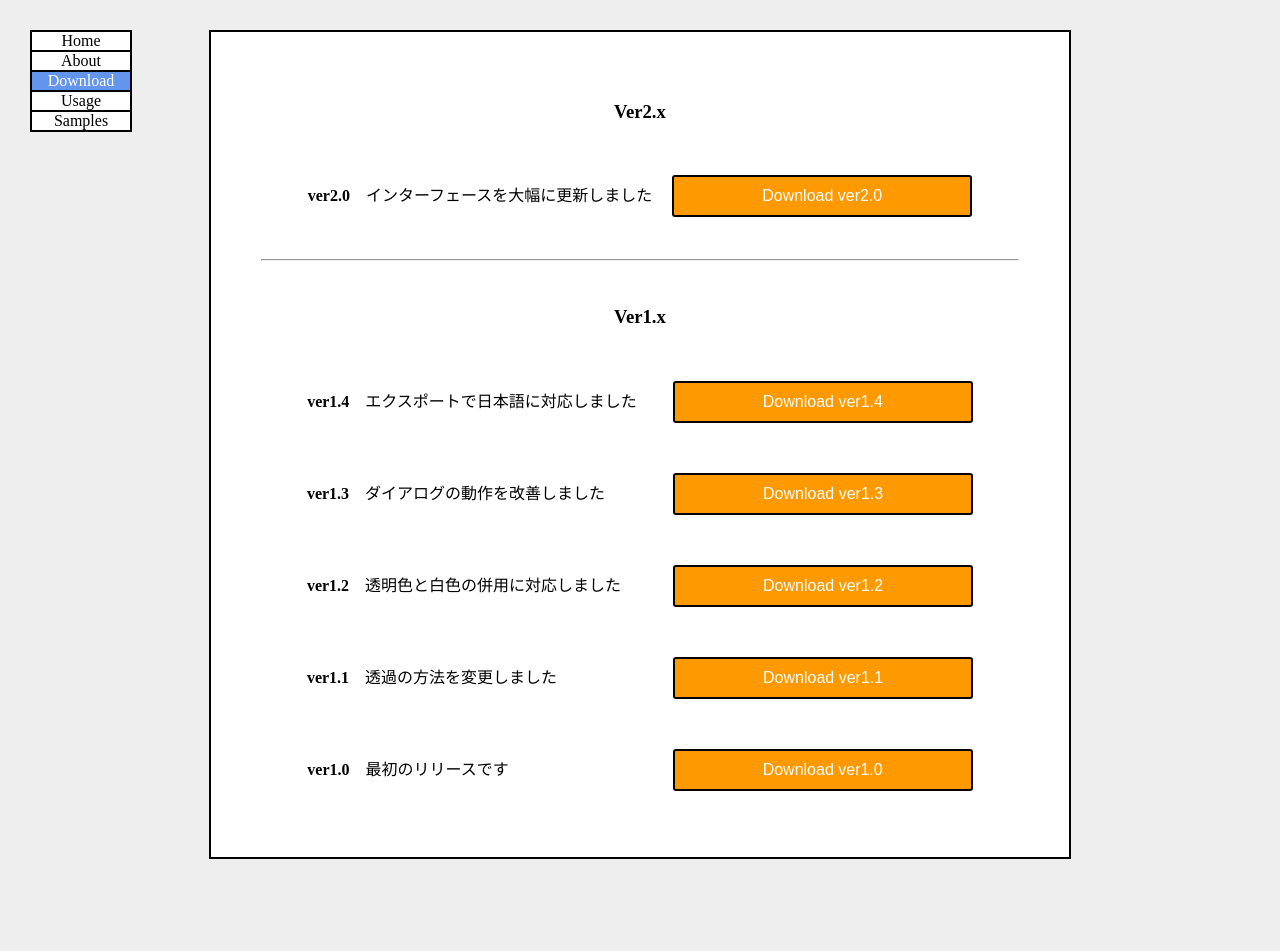
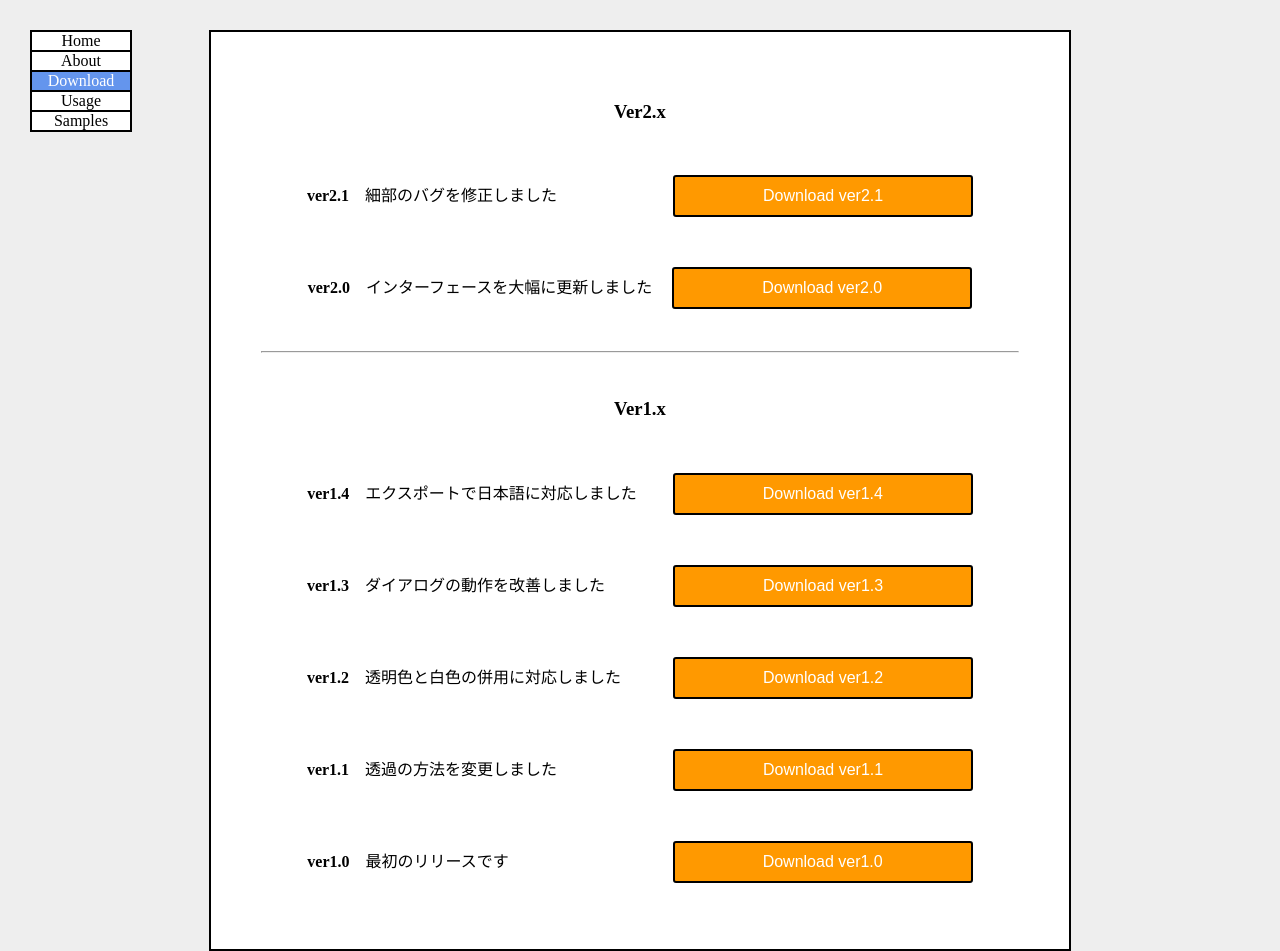
Before and after one commit to RJ45K/icon-builder, a plain HTML site: page download/index.html in a window 1280 px wide. Before the commit the page ends 889 px from the top, so only its background shows below. Drawn offline with Linux system fonts and the light colour scheme.

Commit message:
Update index.html

```diff
--- a/download/index.html
+++ b/download/index.html
@@ -20,6 +20,13 @@
         </div>
         <div class="main">
             <h3>Ver2.x</h3>
+            <br>
+            <p>
+                <b>ver2.1</b>　細部のバグを修正しました
+                <a href="https://drive.google.com/file/d/1IqAsJ5qP1kw8GEzuBAPqPcNjbz7S1Vzz/view?usp=sharing" target="_blank">
+                    <button>Download ver2.1</button>
+                </a>
+            </p>
             <br>
             <p>
                 <b>ver2.0</b>　インターフェースを大幅に更新しました
```
